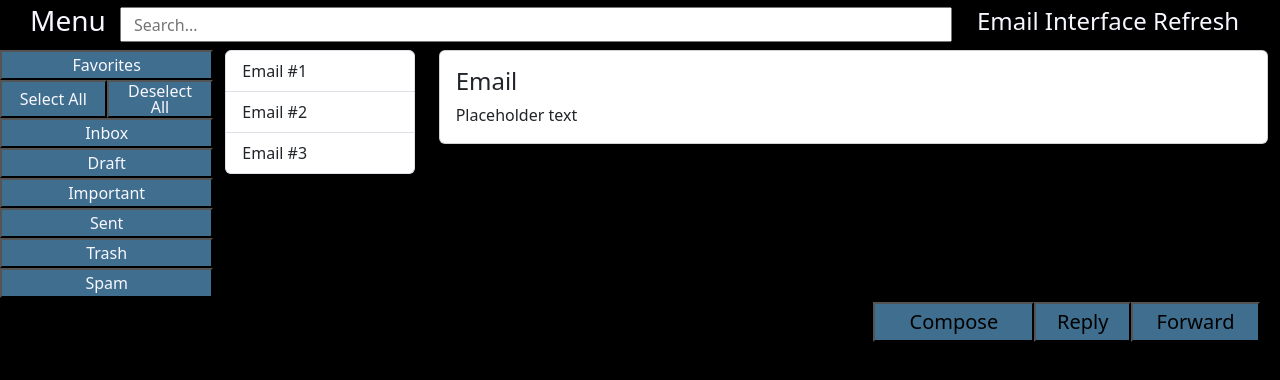
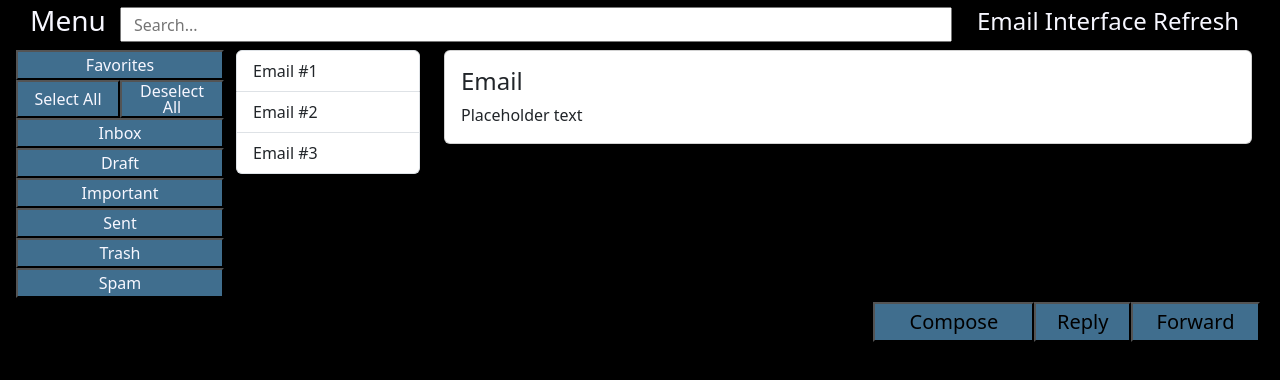
Before and after one commit to CMBVT2023/bootstrap-email-refresh-miranda, a plain HTML site: page index.html in a window 1280 px wide. Drawn offline with nearby package versions, Linux system fonts and the light colour scheme.

Commit message:
Quickly fixed some margin issues and created a new todo list

```diff
--- a/index.html
+++ b/index.html
@@ -20,12 +20,16 @@
         <title>Bootstrap Project Refresh</title>
     </head>
 
-    <!-- TODO: Add compose modal
-        Add second compose button, reply, and forward for offcanvas email area.
+    <!-- TODO:
+        Things to add
+            Second compose, reply, and forward buttons, for triggering offcanvas email area.
+            Offcanvas Email text area
+            modal email text area
+            Offcanvas menu
 
-        Add offcanvas menu
-
-        Work on the heights and widths of all elements.
+        Work on the sizing of
+            email display
+            email list
     -->
 
     <body>
@@ -84,7 +88,7 @@
             </div>
 
             <!-- Main Email Container -->
-            <div class="row">
+            <div class="row m-1">
                 <div class="col-2 d-none d-xl-block container-fluid">
                     <div class="row">
                         <button class="col-12 secondary-button-design">Favorites</button>
@@ -117,7 +121,7 @@
                     </div>
                 </div>
 
-                <div class="col-8  d-none d-md-block">
+                <div class="col-8 d-none d-md-block">
                     <div class="card">
                         <div class="card-body">
                             <h4 class="card-title">Email</h4>
```
